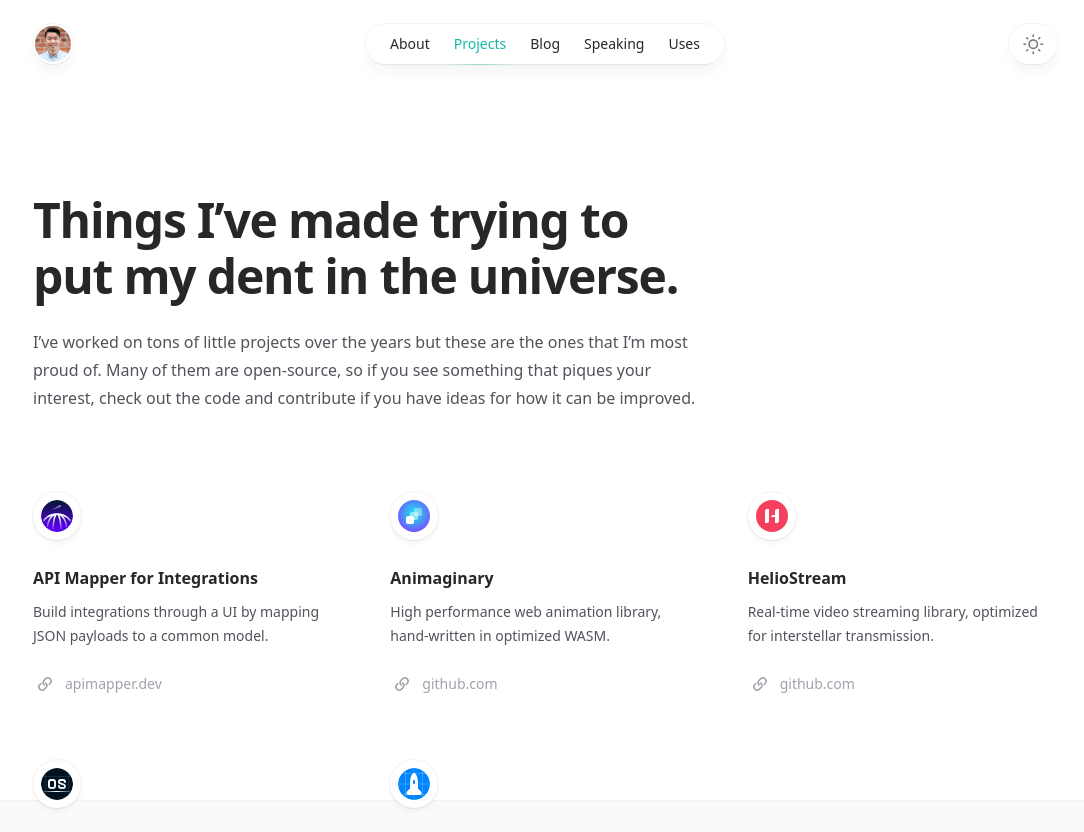
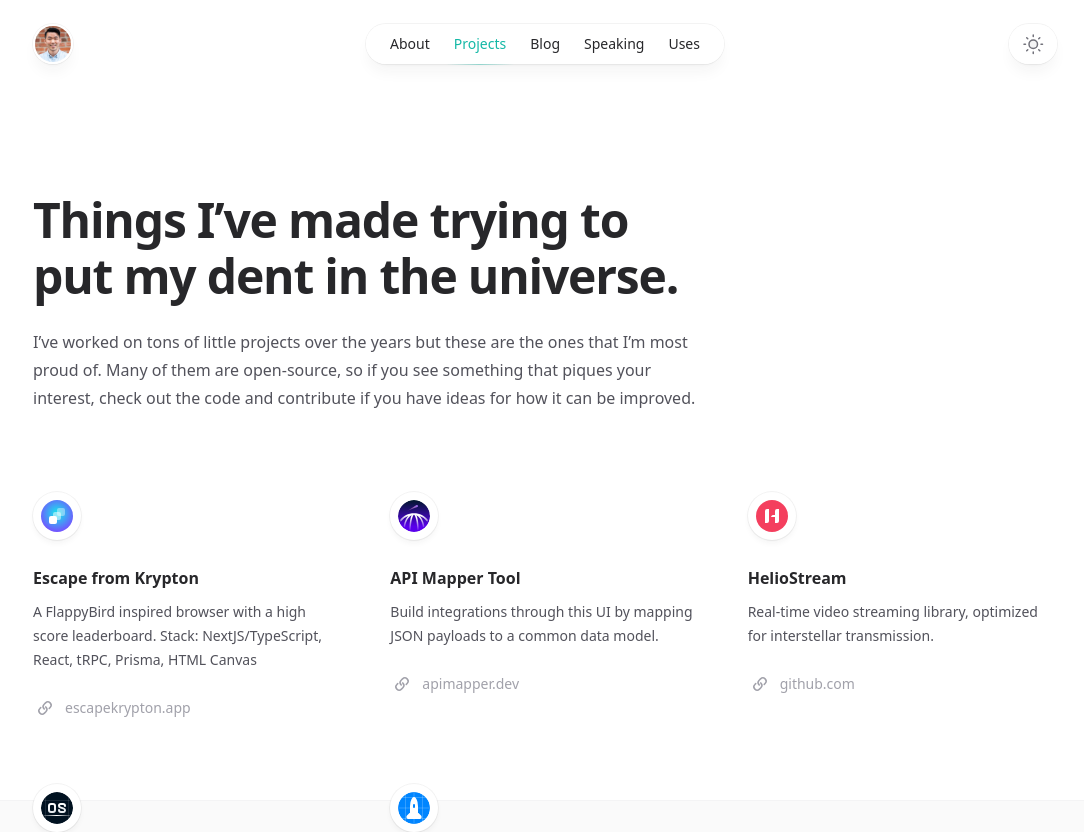
Before and after one commit to mikeyshean/mikeyshean, a Next.js app: page /projects in a window 1280 px wide. Shown: the top 832 px of the page, without its empty margins (95-1179 px from the left). Built offline with nearby package versions, Linux system fonts and the light colour scheme; no server answers.

Commit message:
Update blog and project link

```diff
--- a/src/pages/projects.jsx
+++ b/src/pages/projects.jsx
@@ -11,18 +11,18 @@ import logoPlanetaria from '@/images/logos/planetaria.svg'
 
 const projects = [
   {
-    name: 'API Mapper for Integrations',
+    name: 'Escape from Krypton',
     description:
-      'Build integrations through a UI by mapping JSON payloads to a common model.',
-    link: { href: 'http://apimapper.dev', label: 'apimapper.dev' },
-    logo: logoPlanetaria,
+      'A FlappyBird inspired browser with a high score leaderboard. Stack: NextJS/TypeScript, React, tRPC, Prisma, HTML Canvas',
+    link: { href: 'https://escapekrypton.app', label: 'escapekrypton.app' },
+    logo: logoAnimaginary,
   },
   {
-    name: 'Animaginary',
+    name: 'API Mapper Tool',
     description:
-      'High performance web animation library, hand-written in optimized WASM.',
-    link: { href: '#', label: 'github.com' },
-    logo: logoAnimaginary,
+      'Build integrations through this UI by mapping JSON payloads to a common data model.',
+    link: { href: 'https://apimapper.dev', label: 'apimapper.dev' },
+    logo: logoPlanetaria,
   },
   {
     name: 'HelioStream',
```
Also changed, not shown: src/pages/blog/02_escape_from_krypton/index.mdx (+9 -6 lines).
